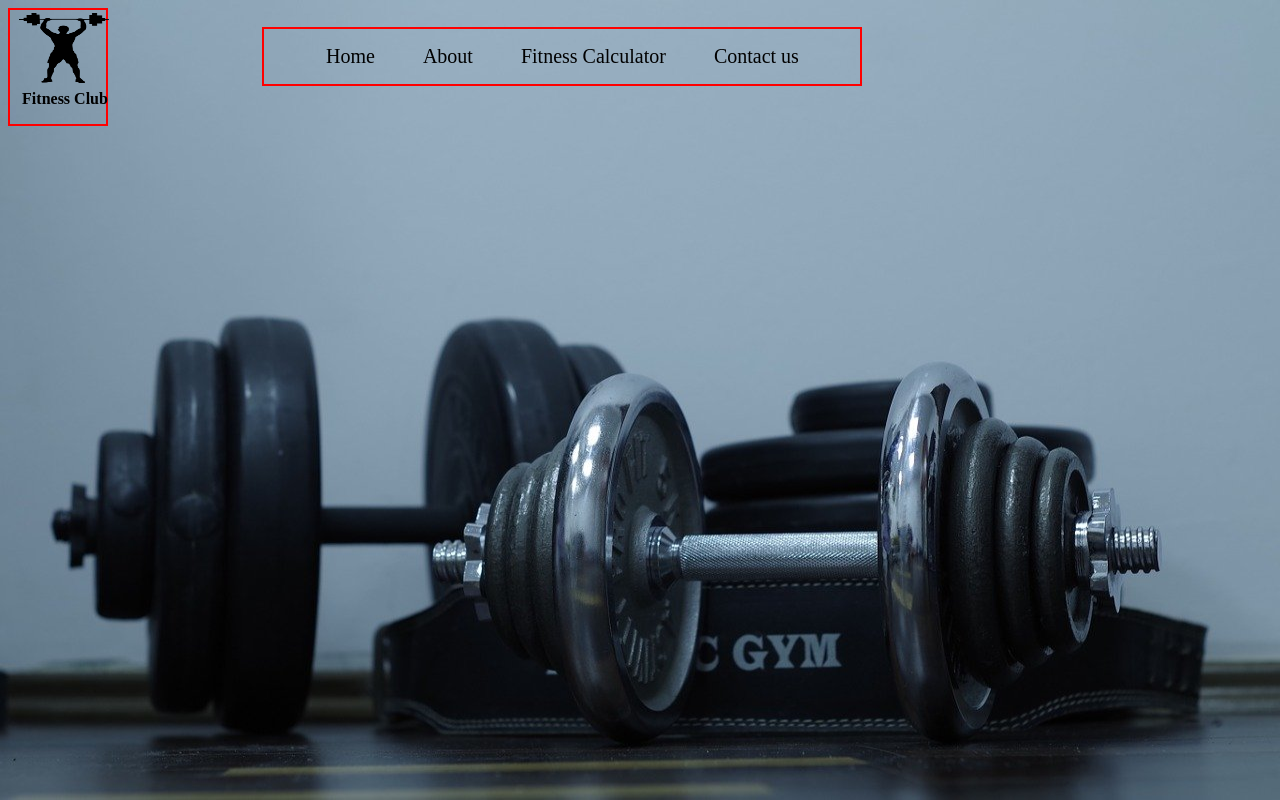
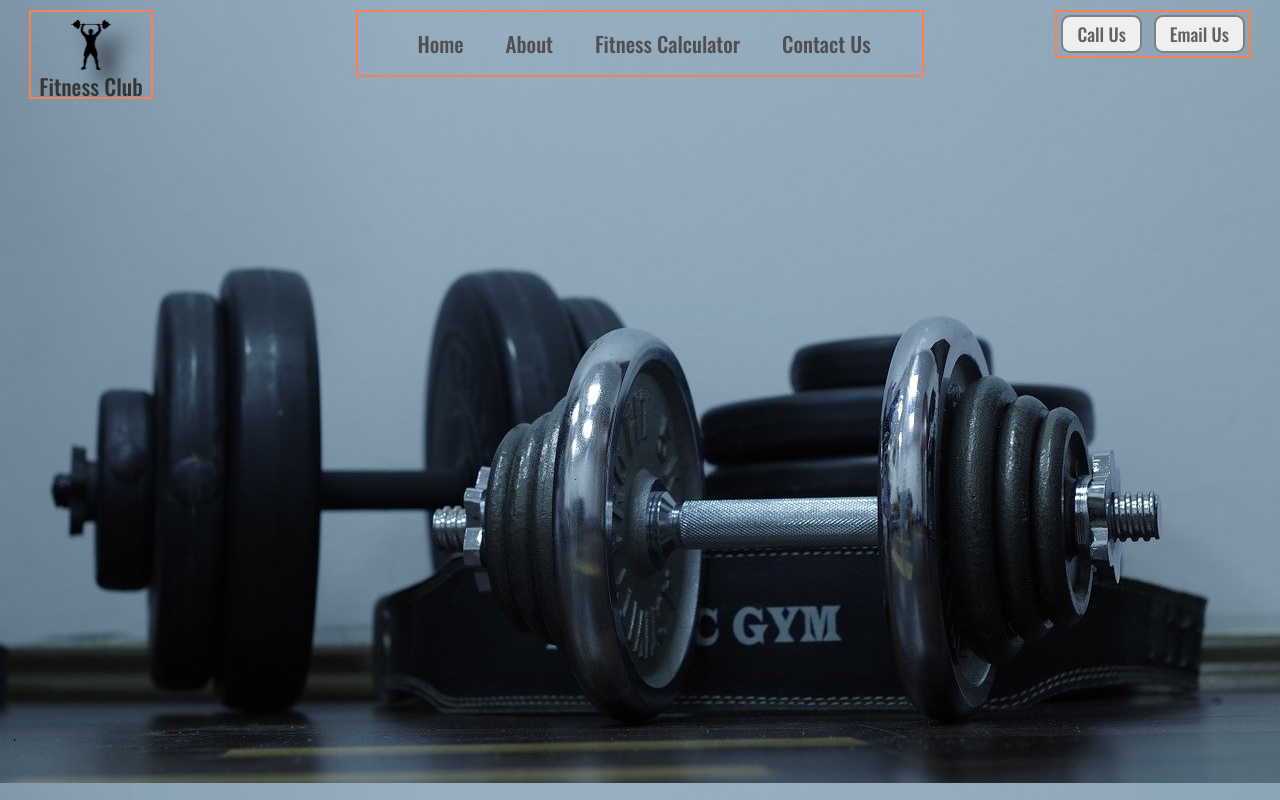
Before and after one commit to zobiakanwal/Web-Development, a plain HTML site: page Gym Website/index.html in a window 1280 px wide. Shown: the top 800 px of the page. Drawn offline with nearby package versions, Linux system fonts and the light colour scheme.

Commit message:
Gym Website

```diff
--- a/Gym Website/index.html
+++ b/Gym Website/index.html
@@ -4,77 +4,120 @@
 <head>
     <meta charset="UTF-8">
     <meta name="viewport" content="width=device-width, initial-scale=1.0">
-    <title>Document</title>
+    <title>Fitness Club</title>
+    <link rel="stylesheet" href="css/style.css">
+    <link href="https://fonts.googleapis.com/css2?family=Oswald:wght@500&display=swap" rel="stylesheet">
     <style>
-        *{
-            box-sizing: border-box;
+        body {
+            font-family: 'Oswald', sans-serif;
+            margin: 0px;
+            padding: 0px;
+            background-image: url(img/sport-1244925_1280.jpg);
+            /* background-repeat: no-repeat; */
+            background-size: 100%;
+            background-position-y: -70px;
+            color: rgb(97, 97, 97);
+            ;
         }
-        body {
-            background-image: url(img/sport-1244925_1280.jpg);
-            background-repeat: no-repeat;
-            background-size:100%;
-            background-attachment: fixed;
-            background-position-y: 40%;
-            width: 30px;
-            height: 9000px;
+
+        .logoBox {
+            border: 2px solid coral;
+            position: absolute;
+            top: 10px;
+            left: 29px;
+            text-align: center;
+            color: rgb(56, 55, 55);
+            font-size: 18px;
+            /* font-weight: bold; */
+            width: 120px;
         }
-        .logo img{
-            width: 90px;
-            height: 70px;
-            margin: 3px;
-            margin-left: 9px;
+
+        .logoBox img {
+            width: 40px;
+            height: 50px;
+            filter: drop-shadow(16px 16px 10px black);
+            /* filter: invert(); */
+            margin-top: 8px;
         }
-        h3{
-            /* margin-left: 19px;    */
-            margin-top: 0px;
-            width: 110px;
-            text-align: center;
-            font-size: 16px;
-            display: inline-block;
+
+        .logoBox div{
+                    line-height: 22px;
+                    font-size: 22px;
+                }
+
+        .navigationBox {
+            border: 2px solid coral;
+            width: 44%;
+            margin: auto;
+            margin-top: 10px;
         }
-        .logo{
-            border: 2px solid red;
-            width: 100px;
-            display: inline-block;
+
+        .navbar li {
+            list-style: none;
+            display: inline;
+            padding: 19px;
+            font-size: 21px;
         }
-        .navbar li{
-            display: inline-block;
+
+        .navbar li a {
+            text-decoration: none;
+            color: rgb(80, 78, 78);
         }
-        .navigation{
-            display: block;
-            width: 600px;
-            border: 2px solid red;
-            margin: -99px 254px;
+
+        .navbar li a:hover {
+            font-size: 23px;
+            color: white;
+            text-decoration: underline;
+
         }
-        .navbar li a{
-            text-decoration: none;
-            color: black;
-            font-size: 20px;
-            margin: 5px 22px;
+
+        .buttonsBox {
+            border: 2px solid coral;
+            position: absolute;
+            top: 10px;
+            right: 29px;
         }
-        ul{
-            /* display: inline-block; */
-            /* margin: 18px auto; */
+
+        .btn {
+            font-size: 18px;
+            border: 2px solid gray;
+            border-radius: 9px;
+            padding: 4px 14px;
+            margin: 3px 4px;
+            cursor: pointer;
+            font-family: 'Oswald', sans-serif;
+            color: rgb(97, 97, 97);
+        }
+
+        .btn:hover {
+            background-color: rgb(221, 221, 221);
         }
     </style>
 </head>
 
 <body>
-    <div class="container">
-        <div class="logo">
-            <img src="img/weightlifter-3944725.png" alt="image">
-            <h3>Fitness Club</h3>
+    <header class="header">
+        <div class="logoBox">
+            <img src="img/weightlifter-3944725.png" alt="">
+            <div>Fitness Club</div>
         </div>
-
-        <div class="navigation">
+        <div class="navigationBox">
             <ul class="navbar">
                 <li><a href="#">Home</a></li>
                 <li><a href="#">About</a></li>
                 <li><a href="#">Fitness Calculator</a></li>
-                <li><a href="#">Contact us</a></li>
+                <li><a href="#">Contact Us</a></li>
             </ul>
         </div>
-    </div>
+        <div class="buttonsBox">
+            <button class="btn">
+                Call Us
+            </button>
+            <button class="btn">
+                Email Us
+            </button>
+        </div>
+    </header>
 </body>
 
 </html>
```
Also changed, not shown: Gym Website/previndex.html (added, +80 -0 lines), Gym Website/css/style.css (added), Gym Website/img/bg1.jpg (deleted).
